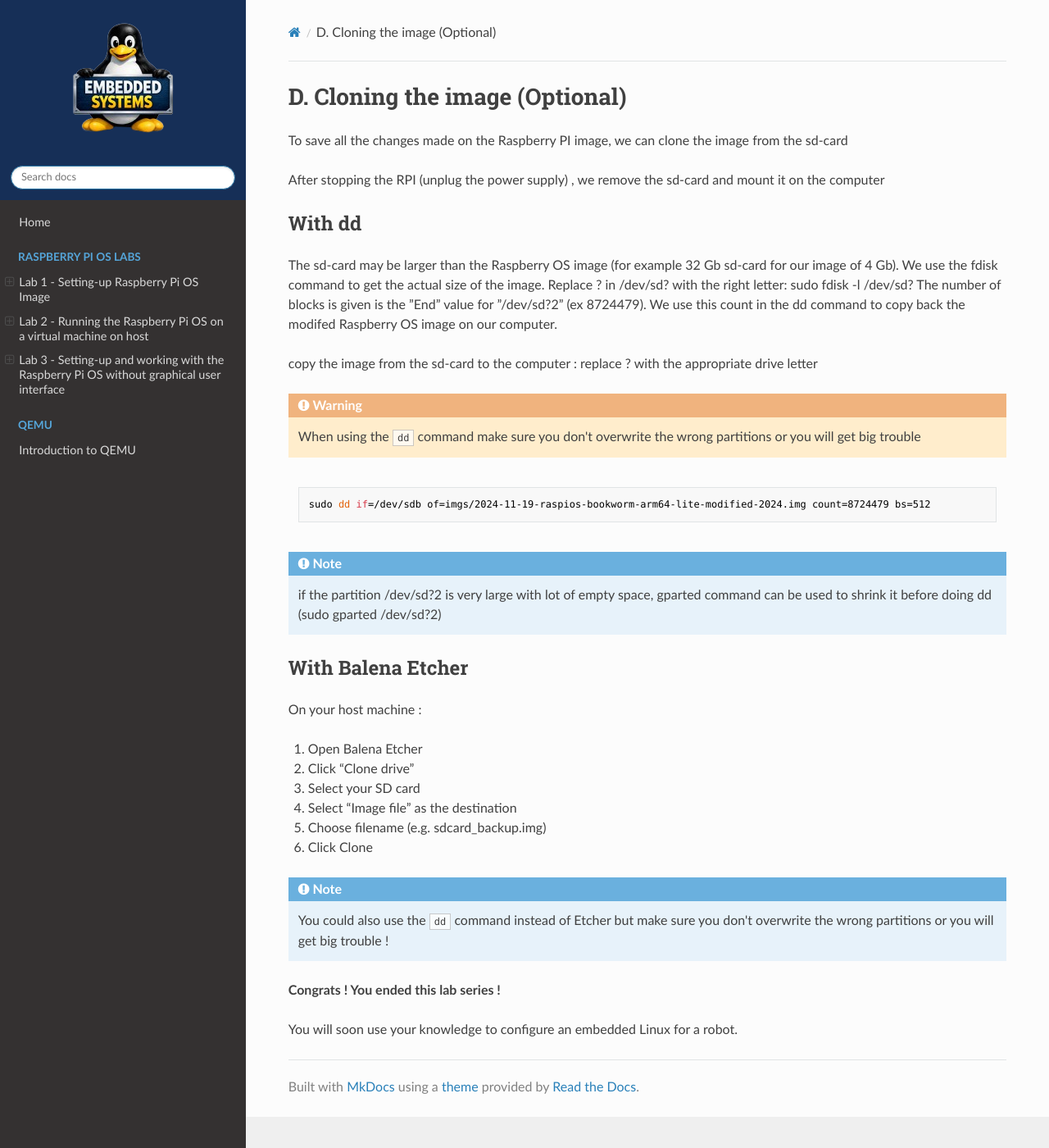
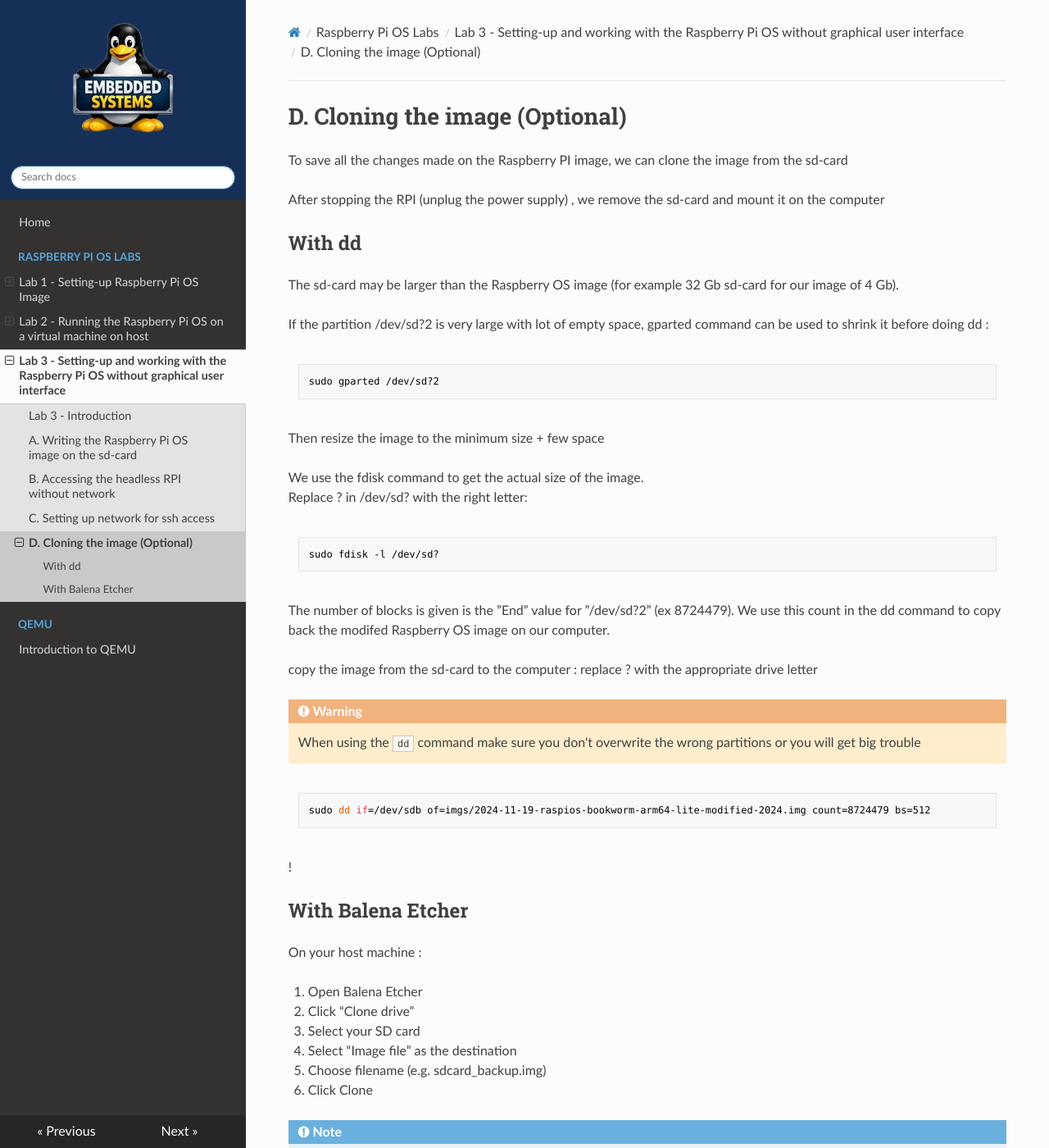
Before and after one commit to tlefloch/emb-sys, an MkDocs documentation site: the page built from docs/image/lab3/saving.md, in a window 1280 px wide and 1400 px high. Shown: the whole window at 82% size. Built offline with MkDocs 1.6.1, drawn with Linux system fonts in a browser that asks for light colours; nearby versions of some CDN libraries.

Commit message:
add solutions

````diff
--- a/docs/image/lab3/saving.md
+++ b/docs/image/lab3/saving.md
@@ -8,9 +8,23 @@
 ## With dd
 
 The sd-card may be larger than the Raspberry OS image (for example 32
-Gb sd-card for our image of 4 Gb). We use the fdisk command to get
-the actual size of the image. Replace ? in /dev/sd? with the right letter:
+Gb sd-card for our image of 4 Gb).
+
+If the partition /dev/sd?2 is very large with lot of empty space,
+gparted command can be used to shrink it before doing dd :
+```bash
+sudo gparted /dev/sd?2
+```
+
+Then resize the image to the minimum size + few space
+
+We use the fdisk command to get
+the actual size of the image.
+Replace ? in /dev/sd? with the right letter:
+```bash
 sudo fdisk -l /dev/sd?
+```
+
 The number of blocks is given is the ”End” value for ”/dev/sd?2” (ex
 8724479). We use this count in the dd command to copy back the
 modifed Raspberry OS image on our computer.
@@ -25,10 +39,7 @@
 sudo dd if=/dev/sdb of=imgs/2024-11-19-raspios-bookworm-arm64-lite-modified-2024.img count=8724479 bs=512
 ```
 
-!!! Note
-    if the partition /dev/sd?2 is very large with lot of empty space,
-    gparted command can be used to shrink it before doing dd (sudo gparted
-    /dev/sd?2)
+!
 
 
 ## With Balena Etcher
--- a/mkdocs.yml
+++ b/mkdocs.yml
@@ -31,7 +31,7 @@
       - image/lab3/writing.md
       - image/lab3/connecting.md
       - image/lab3/setting.md
-      #- image/lab3/saving.md
+      - image/lab3/saving.md
   - QEMU:
     - image/qemu.md
   # - Docker:
````
